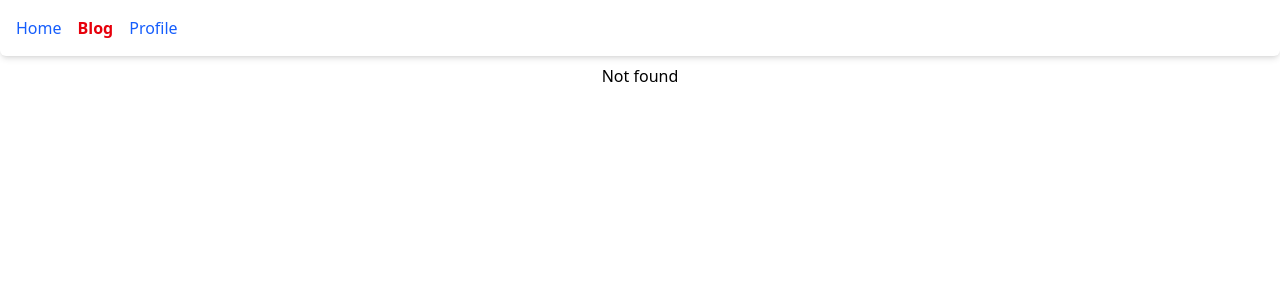
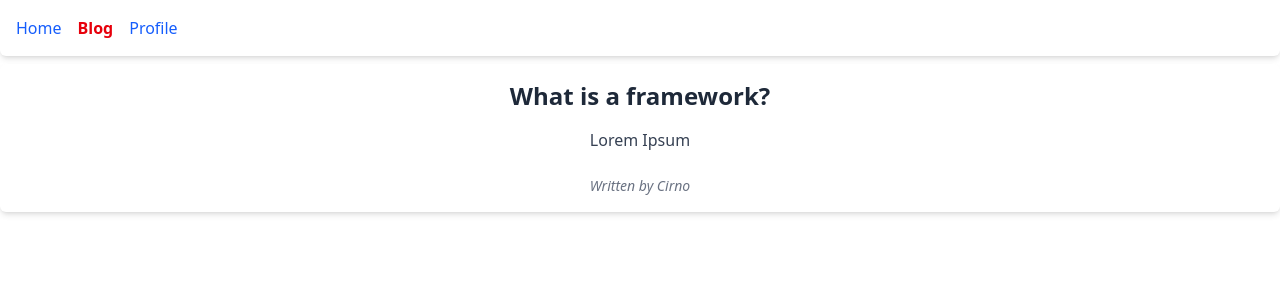
Before and after one commit to WenceslaoGutierrez/Platzi_React_Router, a React (Vite) app: page /#/blog/what-is-a-framework in a window 1280 px wide. Before the commit this address had no page. Shown: the top 300 px of the page. Built offline with nearby package versions, Linux system fonts and the light colour scheme.

Commit message:
Rutas dinámicas con useParams.

```diff
--- a/src/App.tsx
+++ b/src/App.tsx
@@ -7,6 +7,7 @@ import Menu from './components/Menu'
 import Blog from './components/Blog'
 import Profile from './components/Profile'
 import Home from './components/Home'
+import BlogPost from './components/BlogPost'
 
 function App() {
 
@@ -17,6 +18,7 @@ function App() {
         <Routes>
           <Route path="/" element={<Home />} />
           <Route path="/blog" element={<Blog />} />
+          <Route path="/blog/:slug" element={<BlogPost />} />
           <Route path="/profile" element={<Profile />} />
           <Route path="*" element={<p>Not found</p>} />
         </Routes>
--- a/src/components/Blog/index.tsx
+++ b/src/components/Blog/index.tsx
@@ -1,9 +1,29 @@
+import { NavLink } from "react-router-dom";
+import { blogData } from "../../data/blogData";
+
+function BlogLink({post}:any){
+    return (
+        <li>
+            <NavLink to={`/blog/${post.slug}`}>{post.title}</NavLink>
+        </li>
+    )
+}
+
 const Blog = () =>{
 
-    return(
-        <>
-            <p>Blog</p>
-        </>
+    return (
+      <>
+        <div className="max-w-3xl mx-auto p-4">
+          <h1 className="text-3xl font-bold text-gray-800 mb-6">Blog</h1>
+          <ul className="space-y-4">
+            {blogData.map((post) => (
+              <li key={post.slug}>
+                <BlogLink post={post} />
+              </li>
+            ))}
+          </ul>
+        </div>
+      </>
     );
 }
 
--- /dev/null
+++ b/src/components/BlogPost/index.tsx
@@ -0,0 +1,23 @@
+import { useParams } from "react-router-dom";
+import { blogData } from "../../data/blogData";
+
+const BlogPost = () => {
+    const {slug} = useParams();
+    const blogpost = blogData.find(post => post.slug === slug);
+
+    return (
+      <>
+        <div className="mx-auto p-4 bg-white shadow-md rounded-md">
+          <h2 className="text-2xl font-bold text-gray-800 mb-4">
+            {blogpost?.title}
+          </h2>
+          <p className="text-gray-700 mb-6">{blogpost?.content}</p>
+          <p className="text-sm text-gray-500 italic">
+            Written by {blogpost?.author}
+          </p>
+        </div>
+      </>
+    );
+}
+
+export default BlogPost;
--- a/src/components/Menu/index.tsx
+++ b/src/components/Menu/index.tsx
@@ -4,7 +4,12 @@ const Menu = () => {
     const getLinkClasses = ({ isActive }: { isActive: boolean }) =>
       isActive ? "font-bold text-red-600" : "text-blue-600";
 
-    const routes = [];
+    type RouteItem = {
+      to: string;
+      text: string;
+    };
+
+    const routes: RouteItem[] = [];
     routes.push(
         {to: '/', text: 'Home'},
         {to: '/blog', text: 'Blog'},
@@ -20,33 +25,6 @@ const Menu = () => {
                     </NavLink>
                 </li>
             ))}
-
-            {/* <li>
-                <Link to="/">Home</Link>
-            </li>
-            <li>
-                <Link to="/blog">Blog</Link>
-            </li>
-            <li>
-                <Link to="/profile">Profile</Link>
-            </li> */}
-
-            {/* <li>
-              <NavLink to="/" className={getLinkClasses}>
-                Home
-              </NavLink>
-            </li>
-            <li>
-              <NavLink to="/blog" className={getLinkClasses}>
-                Blog
-              </NavLink>
-            </li>
-            <li>
-              <NavLink to="/profile" className={getLinkClasses}>
-                Profile
-              </NavLink>
-            </li> */}
-
           </ul>
         </nav>
     );
--- /dev/null
+++ b/src/data/blogData.ts
@@ -0,0 +1,12 @@
+export type BlogDataType = {
+  title: string;
+  slug: string;
+  content: string;
+  author: string;
+};
+
+export const blogData: BlogDataType[] = [
+  { title: 'What is react?', slug: 'what-is-react', content: 'Lorem Ipsum', author: 'Fumo' },
+  { title: 'What is a framework?', slug: 'what-is-a-framework', content: 'Lorem Ipsum', author: 'Cirno' },
+  { title: 'What is a fumo?', slug: 'what-is-a-fumo', content: 'Lorem Ipsum', author: 'Chiruno' },
+];
```
